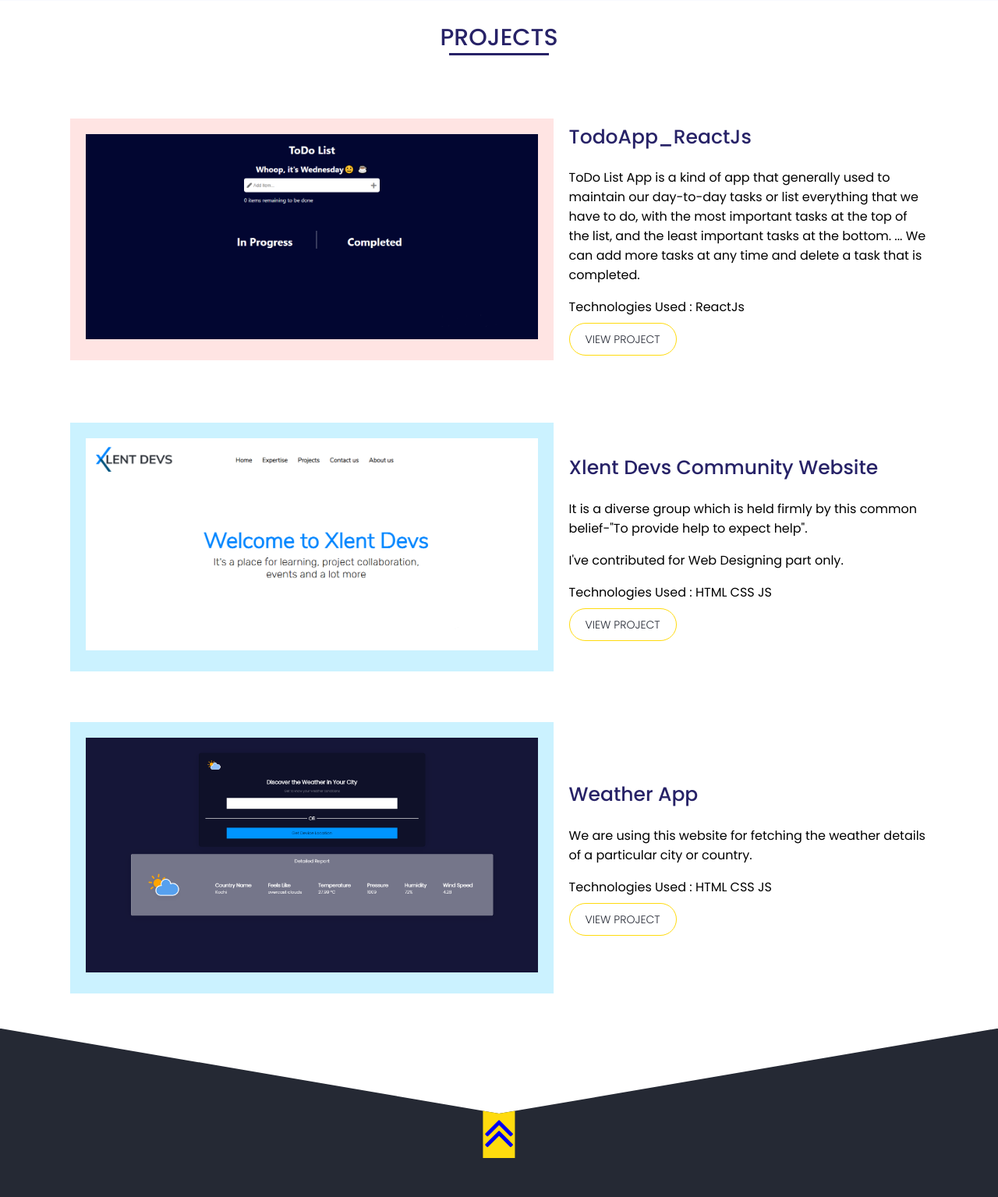
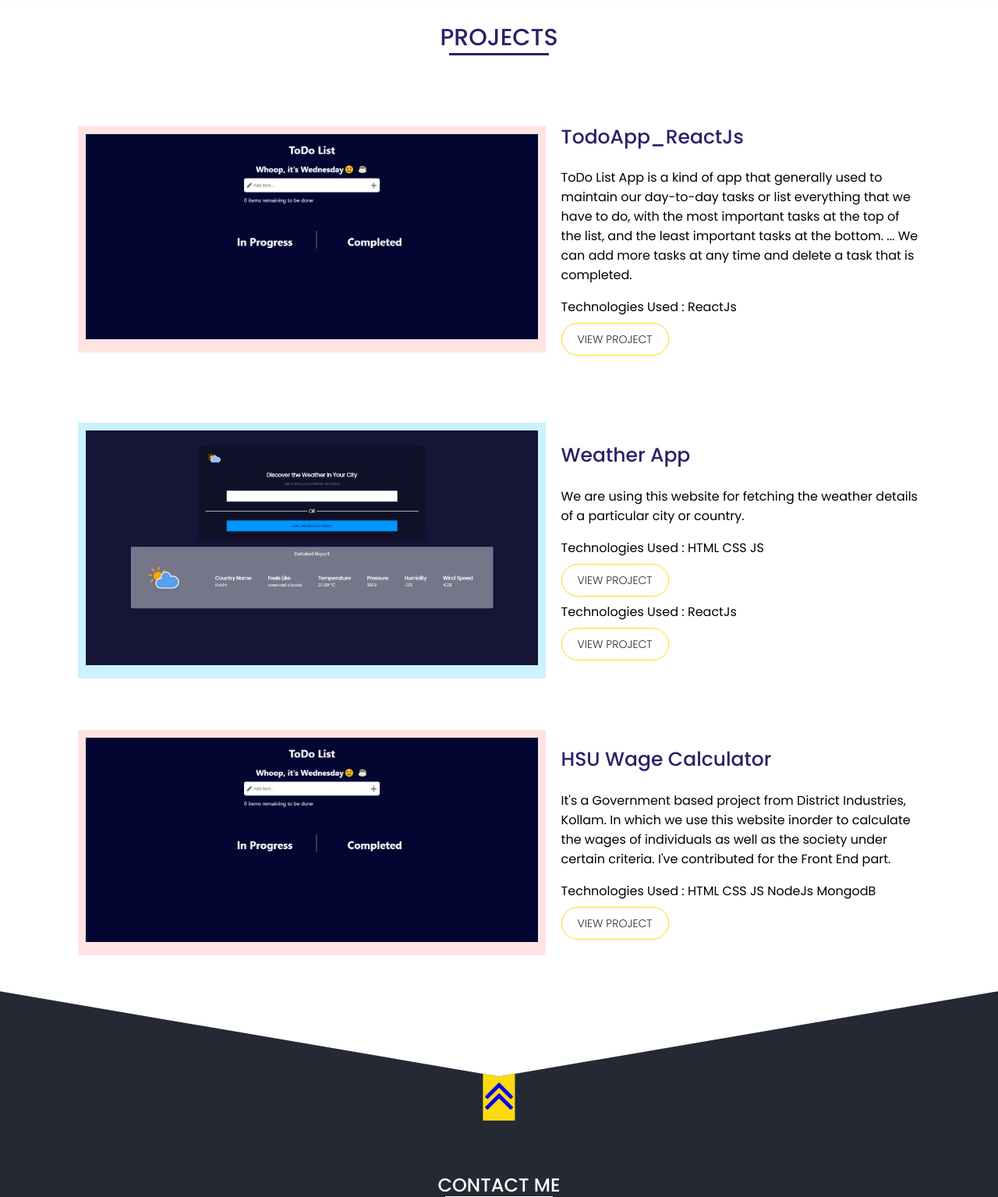
Before and after one commit to jerineaso/portfolio, a PHP site: page / in a window 1280 px wide. Shown: the part 799-2334 px from the top of the page at 78% size. Run offline with PHP 8.4, Linux system fonts and the light colour scheme.

Commit message:
updated with new project

```diff
--- a/css/style.css
+++ b/css/style.css
@@ -216,6 +216,9 @@ main{
 .work{
     max-width: 100%;
 }
+
+
+
 /* Contact Section */
 
 .contacts {
@@ -332,6 +335,11 @@ main{
 @media screen and (max-width:399px){
     .proj-head{
         width: 280px;
+        padding: 10px;
+    }
+
+    #country {
+        width: 100%;
     }
 }
 
@@ -350,8 +358,9 @@ main{
     }
 
     .proj-head{
-        /* width: 380px; */
-        height: auto
+        width: 380px;
+        height: auto;
+        padding: 10px;
     }
 
     .inputField{
@@ -383,7 +392,7 @@ main{
     }
 
     .proj-head{
-        /* width: 580px; */
+        width: 580px;
         height: auto
     }
 
--- a/index.html
+++ b/index.html
@@ -43,7 +43,7 @@
                         attention & creativity is what defines me. With a bachelor’s
                         Degree in computer science I am competent in all aspects of the
                         design process.</p>
-                    <a href="./resume/Jerin Easo Regi__Resume.pdf" target="_blank" class="btn res">View Resume</a>
+                    <a href="./resume/Jerin Easo Regi_Resume.pdf" target="_blank" class="btn res">View Resume</a>
                 </div>
                 <!-- <div class="hero">
                     <img class="model-right my_image" src="./images/1576-A-1.jpg-  mail.jpg" alt="my_image">
@@ -84,24 +84,6 @@
         </div>
         <div class="proj">
             <div class="proj-head head2">
-                <img src="./images/work2.png" alt="" srcset="" class="work">
-            </div>
-            <div class="proj-desc">
-                <div class="proj-descrip">
-                    <h2>Xlent Devs Community Website</h2>
-                </div>
-                <div class="proj-right">
-                    <p>It is a diverse group which is held firmly by this common belief-"To provide help to expect help".
-                    </p>
-                    <p>I've contributed for Web Designing part only.</p>
-
-                    <p>Technologies Used : HTML CSS JS</p>
-                    <a href="https://xlentdevs.com/" target="_blank" class="btn" aria-disabled="true">View Project</a>
-                </div>
-            </div>
-        </div>
-        <div class="proj">
-            <div class="proj-head head2">
                 <img src="./images/screencapture-127-0-0-1-5500-index-html-2022-07-17-12_51_18.png" alt="Weather App" srcset="" class="work">
             </div>
             <div class="proj-desc">
@@ -113,6 +95,25 @@
                     </p>
                     <p>Technologies Used : HTML CSS JS</p>
                     <a href="https://weather-app-plainjavascript.herokuapp.com/" target="_blank" class="btn" aria-disabled="true">View Project</a>
+                    <br>
+                    <p>Technologies Used : ReactJs</p>
+                    <a href="https://weather-app-js-react.herokuapp.com/" target="_blank" class="btn" aria-disabled="true">View Project</a>
+                </div>
+            </div>
+        </div>
+        <div class="proj">
+            <div class="proj-head">
+                <img src="./images/work1.png" alt="" srcset="" class="work">
+            </div>
+            <div class="proj-desc">
+                <div class="proj-descrip">
+                    <h2>HSU Wage Calculator</h2>
+                </div>
+                <div class="proj-right">
+                    <p>It's a Government based project from District Industries, Kollam. In which we use this website inorder to calculate the wages of individuals as well as the society under certain criteria. I've contributed for the Front End part.
+                    </p>
+                    <p>Technologies Used : HTML CSS JS NodeJs MongodB</p>
+                    <a href="https://reactjs-todos-app1.herokuapp.com/" target="_blank" class="btn" aria-disabled="true">View Project</a>
                 </div>
             </div>
         </div>
```
Also changed, not shown: 2 other files.
